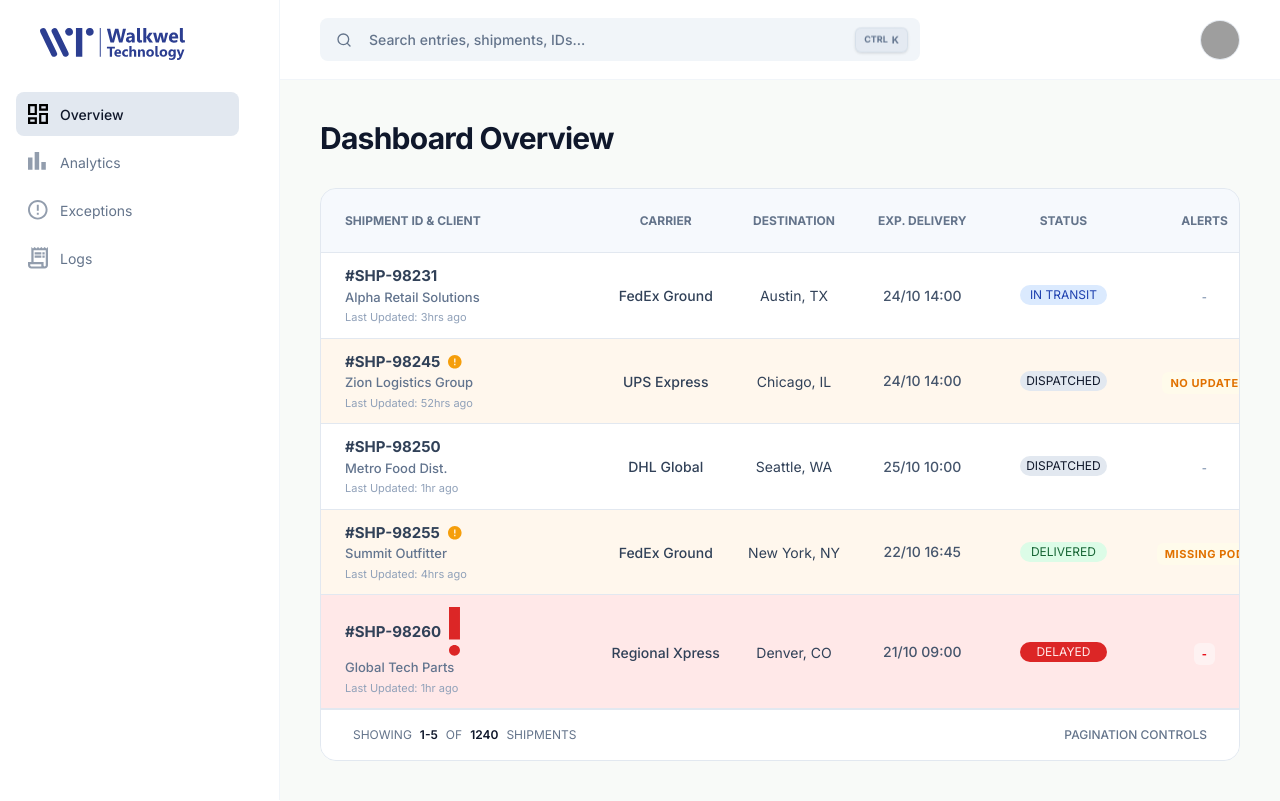
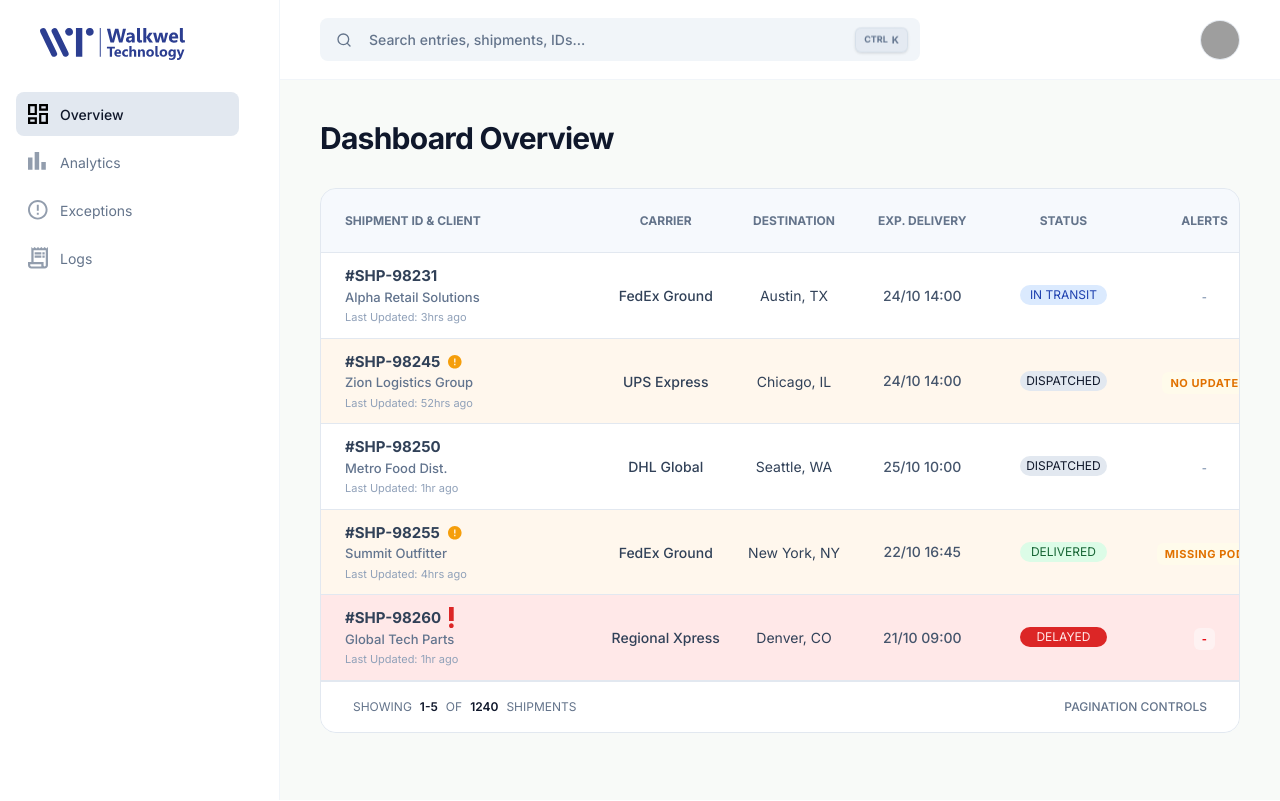
Before and after one commit to Prathik2004/3PL, a Next.js app in the folder frontend/: page /dashboard in a window 1280 px wide. Built offline with nearby package versions, Linux system fonts and the light colour scheme; grey boxes are pictures that could not be loaded.

Commit message:
fix: improve icon size

```diff
--- a/frontend/src/components/ui/Dashboard/ShipmentRow.tsx
+++ b/frontend/src/components/ui/Dashboard/ShipmentRow.tsx
@@ -18,7 +18,7 @@ const ShipmentRow = ({ shipmentId, client, lastUpdated, carrier, dest, expDel, a
         <span className="flex items-center gap-2 font-bold text-[15px] text-slate-700">
           {shipmentId}
           {alertColor === "Yellow" && <Image src="/icons/warning.svg" alt="Warning" width={14} height={14} />}
-          {alertColor === "Red" && <Image src="/icons/critical.svg" alt="Critical" width={14} height={14} />}
+          {alertColor === "Red" && <Image src="/icons/critical.svg" alt="Critical" width={6} height={14} />}
         </span>
         <span className="text-[13px] text-slate-500 font-medium">
           {client}
```
